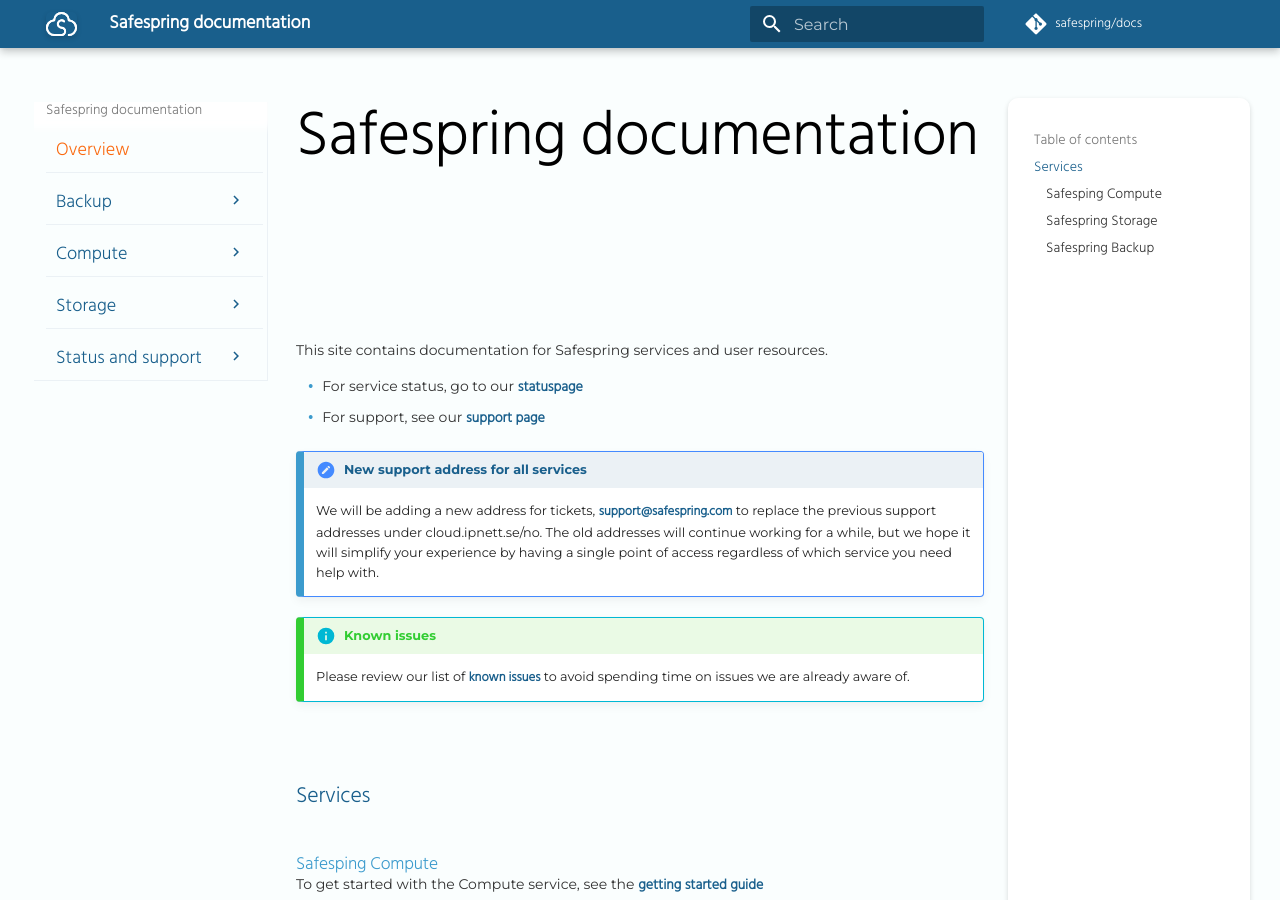
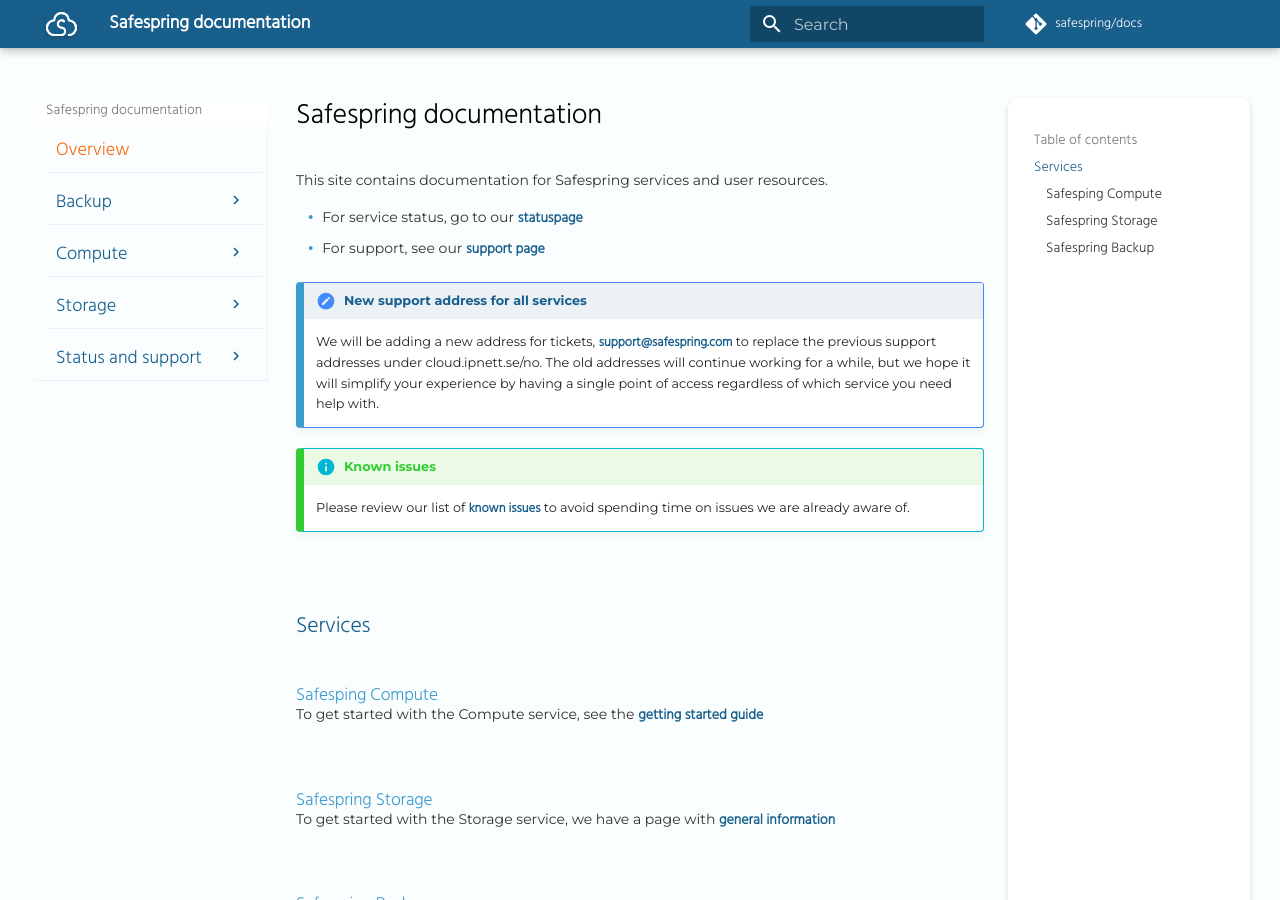
Before and after one commit to safespring/docs, an MkDocs documentation site: the page built from content/index.md, in a window 1280 px wide and 900 px high. Built offline with MkDocs 1.6.1 and Material for MkDocs 9.7.7, drawn with Linux system fonts in a browser that asks for light colours; comment, search, counter and statistics services are not loaded; old or Windows-style settings are respelled for this version of MkDocs.

Commit message:
Update safespring.css

```diff
--- a/content/safespring.css
+++ b/content/safespring.css
@@ -21,7 +21,6 @@
   font-family: Hind;
   font-weight: 300 !important;
   color: #000 !important;
-  font-size: 3.125rem !important;
 }
 
 h3, h4, h5, h6 {
```
